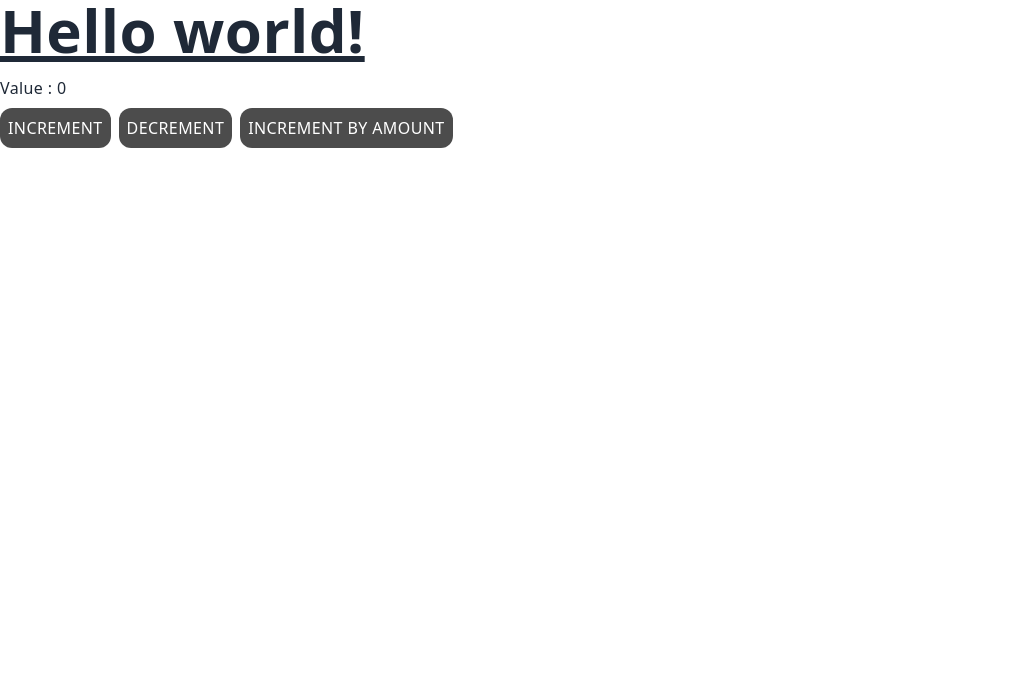
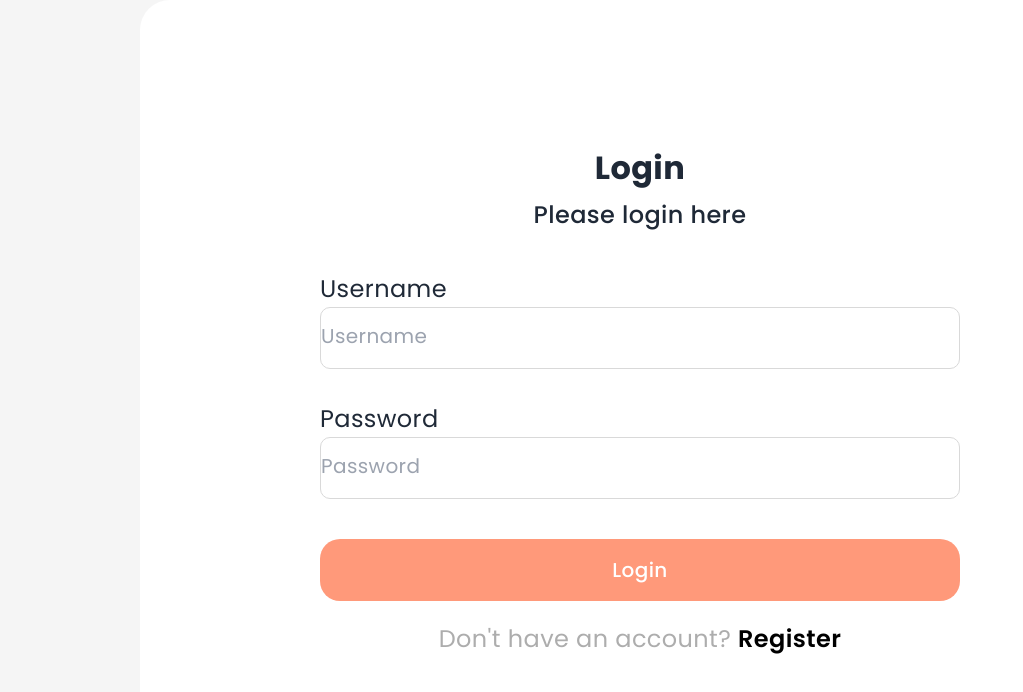
Before and after one commit to Capstone-Project-B12-LMS/frontend_capstone, a React (Create React App) app: page / in a window 1280 px wide. Shown: the top 692 px of the page, without its empty margins (0-1023 px from the left). Built offline with nearby package versions, Linux system fonts and the light colour scheme.

Commit message:
Adding Login Page

```diff
--- a/src/App.js
+++ b/src/App.js
@@ -1,22 +1,11 @@
-import { useSelector, useDispatch } from "react-redux";
-import { increment, decrement, incrementByAmount } from "./redux/contohSlice";
+import Login from "./components/Login";
+
 
 function App() {
-  const dispatch = useDispatch();
-  const { value } = useSelector((state) => state.contoh);
+
   return (
-    <div className="App">
-      <h1 className="text-6xl mb-4 font-bold underline">Hello world!</h1>
-      <p className="mb-2">Value : {value}</p>
-      <button className="p-2" onClick={() => dispatch(increment())}>
-        Increment
-      </button>
-      <button className="p-2 mx-2" onClick={() => dispatch(decrement())}>
-        Decrement
-      </button>
-      <button className="p-2" onClick={() => dispatch(incrementByAmount(2))}>
-        Increment By Amount
-      </button>
+    <div>
+      <Login />
     </div>
   );
 }
--- /dev/null
+++ b/src/components/Login.jsx
@@ -0,0 +1,51 @@
+import React from "react";
+
+const Login = () => {
+  return (
+    <div className="flex items-center justify-center h-screen">
+        <div className="w-[1000px] h-[800px] flex flex-col items-center justify-center bg-[#fff] rounded-[30px]">
+          <h2 className="text-[32px] leading-[48px] mb-[7px]">Login</h2>
+          <h4 className="text-2xl font-medium mb-10">Please login here</h4>
+          <form className="w-[640px] flex flex-col items-center">
+            <div className="w-full mb-8">
+              <label htmlFor="username" className="text-2xl leading-9 mb-2">
+                Username
+              </label>
+              <input
+                className="border-[1px] rounded-[10px] border-[#D9D9D9] focus:outline-none w-full h-[62px] placeholder:text-[20px] placeholder:leading-[30px]"
+                placeholder="Username"
+                type="text"
+                name="username"
+                required
+              />
+            </div>
+            <div className="w-full mb-10">
+              <label htmlFor="password" className="text-2xl leading-9 mb-2">
+                Password
+              </label>
+              <input
+                className="border-[1px] rounded-[10px] border-[#D9D9D9] focus:outline-none w-full h-[62px] placeholder:text-[20px] placeholder:leading-[30px]"
+                placeholder="Password"
+                type="text"
+                name="password"
+                required
+              />
+            </div>
+
+            <button
+              type="submit"
+              className="w-full h-[62px] rounded-[20px] text-xl leading-[30px] font-medium mb-5"
+            >
+              Login
+            </button>
+            <p className="text-2xl leading-9 text-[#ADADAD]">
+              Don't have an account?{" "}
+              <span className="text-[#000] font-semibold">Register</span>
+            </p>
+          </form>
+        </div>
+    </div>
+  );
+};
+
+export default Login;
--- a/src/index.css
+++ b/src/index.css
@@ -1,10 +1,17 @@
+@import url('https://fonts.googleapis.com/css2?family=Poppins:wght@200;300;400;500;600;700;800;900&display=swap');
+
 @tailwind base;
 @tailwind components;
 @tailwind utilities;
 
 @layer base {
+
+  html {
+    @apply font-poppins
+  }
+
   body {
-    @apply text-[#1f2937] tracking-wide;
+    @apply bg-[#F5F5F5] text-[#1f2937] tracking-wide;
   }
 
   h1,
@@ -27,8 +34,10 @@
   li {
     @apply cursor-pointer;
   }
-
-  button {
-    @apply bg-black/70 rounded-xl uppercase text-white;
+  button,
+  [type="button"],
+  [type="reset"],
+  [type="submit"] {
+    @apply bg-[#FF997A] capitalize text-white;
   }
 }
--- a/src/index.js
+++ b/src/index.js
@@ -1,16 +1,19 @@
-import React from 'react';
-import ReactDOM from 'react-dom/client';
-import './index.css';
-import App from './App';
-import store from './redux/store';
-import { Provider } from 'react-redux';
-import reportWebVitals from './reportWebVitals';
+import React from "react";
+import ReactDOM from "react-dom/client";
+import "./index.css";
+import App from "./App";
+import store from "./redux/store";
+import { Provider } from "react-redux";
+import { BrowserRouter } from "react-router-dom";
+import reportWebVitals from "./reportWebVitals";
 
-const root = ReactDOM.createRoot(document.getElementById('root'));
+const root = ReactDOM.createRoot(document.getElementById("root"));
 root.render(
-  <Provider store={store}>
-    <App />
-  </Provider>
+  <BrowserRouter>
+    <Provider store={store}>
+      <App />
+    </Provider>
+  </BrowserRouter>
 );
 
 // If you want to start measuring performance in your app, pass a function
--- a/tailwind.config.js
+++ b/tailwind.config.js
@@ -3,7 +3,11 @@ module.exports = {
     "./src/**/*.{js,jsx,ts,tsx}",
   ],
   theme: {
-    extend: {},
+    extend: {
+      fontFamily: {
+        'poppins': ['Poppins', 'sans-serif'],
+      },
+    },
   },
   plugins: [],
 }
```
